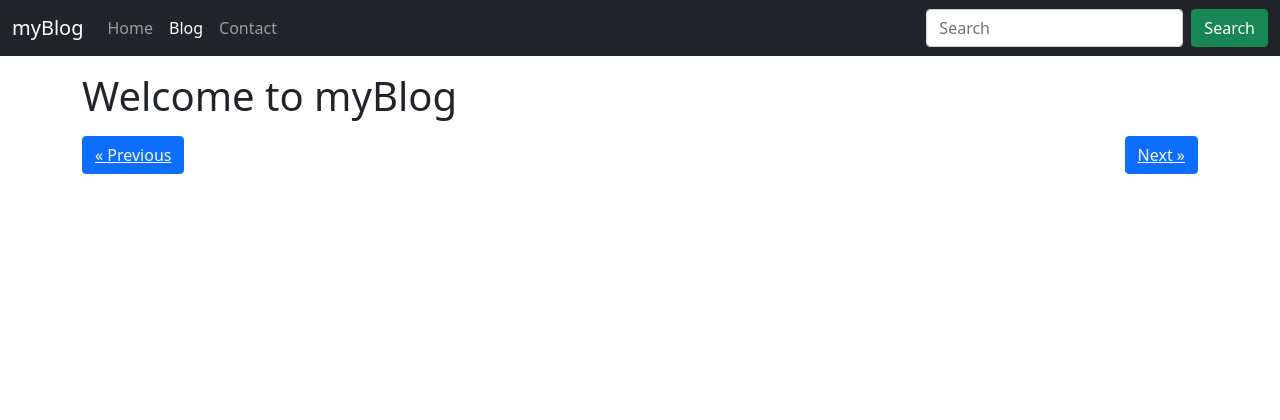
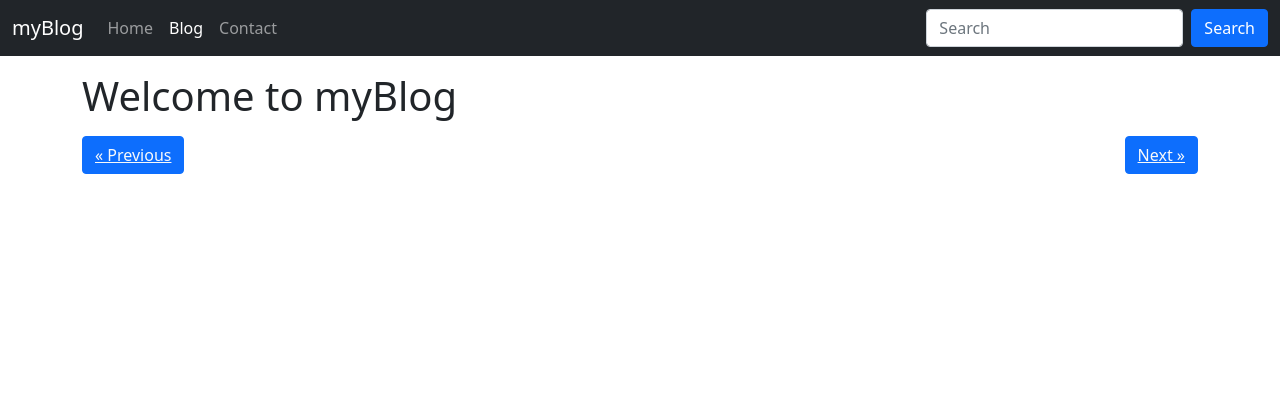
Before and after one commit to KcKusal58/myBlog, a Django app: page /blog/ in a window 1280 px wide. Shown: the top 420 px of the page. Run offline with Django 4.2, Linux system fonts and the light colour scheme; data that the repository does not hold is empty.

Commit message:
readded css

```diff
--- a/templates/base.html
+++ b/templates/base.html
@@ -31,7 +31,7 @@
             </ul>
             <form action ="/search" method="GET" class="d-flex">
               <input class="form-control me-2" type="search" placeholder="Search" aria-label="Search">
-              <button class="btn btn-success" type="submit">Search</button>
+              <button class="btn btn-primary" type="submit">Search</button>
             </form>
           </div>
         </div>
```
